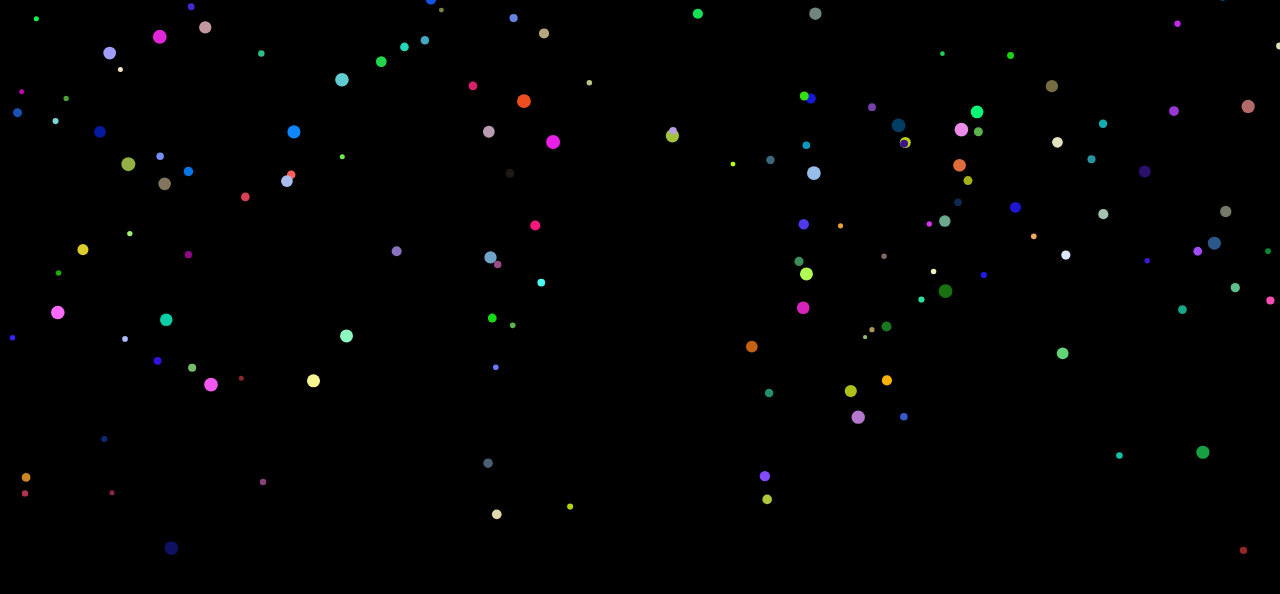
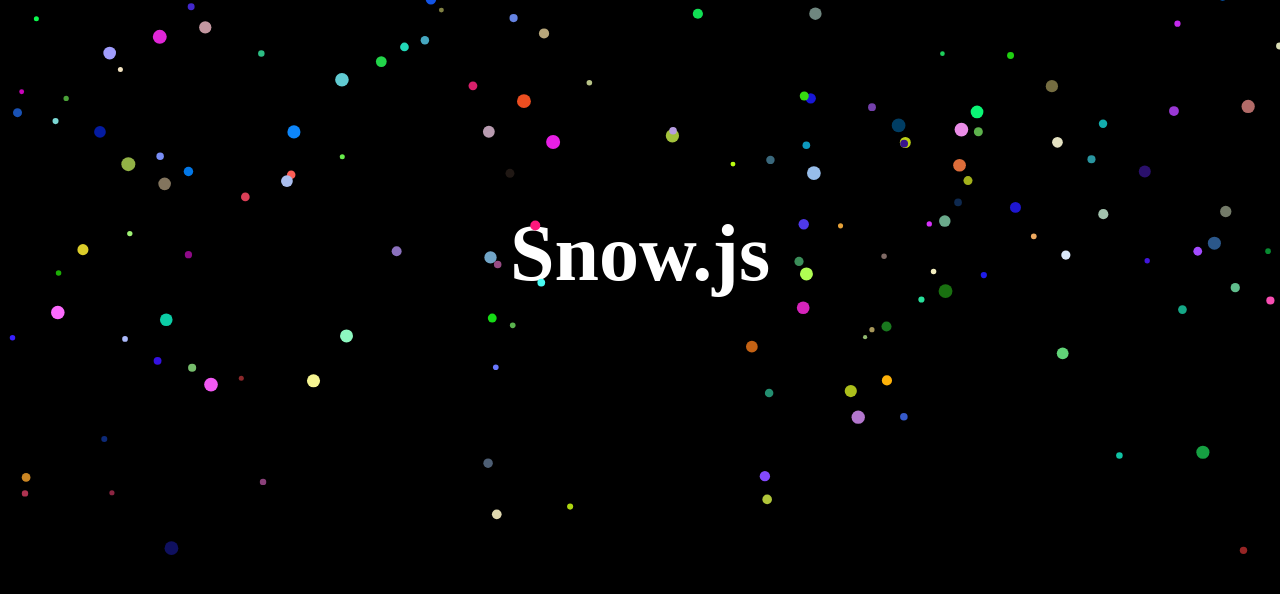
Before and after one commit to radkinz/snow.js, a website: page demo/index.html in a window 1280 px wide. Drawn offline with Linux system fonts and the light colour scheme; files whose address does not match are found by name.

Commit message:
center title

```diff
--- a/demo/style.css
+++ b/demo/style.css
@@ -5,3 +5,17 @@ h1 {
 body {
     background-color: black;
 }
+
+#snow {
+    width: 500px;
+}
+
+#title {
+    color: white;
+    width: 100%;
+    height: 100%;
+    text-align: center;
+    font-weight: 900;
+    font-size: 500%;
+    padding: 200px 0px 800px 0px;
+}
```
